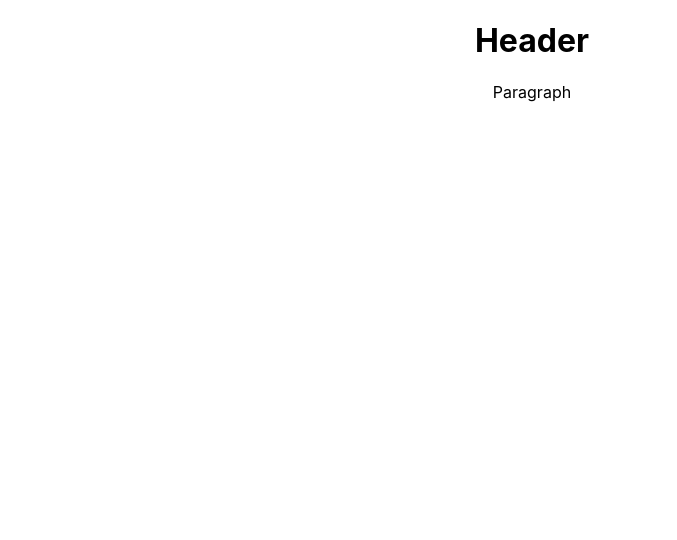
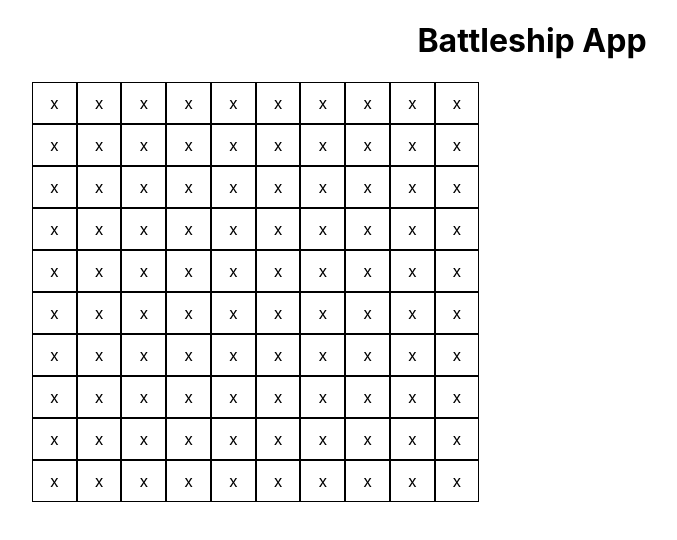
Before and after one commit to Gizzz/battleship-app, a React (Create React App) app: page / in a window 1280 px wide. Shown: the top 540 px of the page, without its empty margins (108-785 px from the left). Built offline with nearby package versions, Linux system fonts and the light colour scheme.

Commit message:
add initial Board component implementation

```diff
--- a/src/App.css
+++ b/src/App.css
@@ -1,3 +1,3 @@
-.App {
+.app {
   text-align: center;
 }
--- a/src/App.js
+++ b/src/App.js
@@ -1,12 +1,17 @@
 import React, { Component } from 'react';
+
+import Board from './components/Board';
+
 import './App.css';
 
 class App extends Component {
   render() {
     return (
-      <div className="App">
-        <h1>Header</h1>
-        <p>Paragraph</p>
+      <div className="app">
+        <h1>Battleship App</h1>
+        <div className="app__board">
+          <Board />
+        </div>
       </div>
     );
   }
--- /dev/null
+++ b/src/components/Board/Board.jsx
@@ -0,0 +1,31 @@
+import React from 'react';
+import './Board.scss';
+
+const Board = () => {
+  const rowsCount = 10;
+  const rows = [];
+  for (let i = 0; i < rowsCount; i++) {
+    rows.push(
+      <div className="board__row" key={i}>
+        <div className="board__cell">x</div>
+        <div className="board__cell">x</div>
+        <div className="board__cell">x</div>
+        <div className="board__cell">x</div>
+        <div className="board__cell">x</div>
+        <div className="board__cell">x</div>
+        <div className="board__cell">x</div>
+        <div className="board__cell">x</div>
+        <div className="board__cell">x</div>
+        <div className="board__cell">x</div>
+      </div>
+    );
+  }
+
+  return (
+    <div className="board">
+      {rows}
+    </div>
+  );
+};
+
+export default Board;
--- /dev/null
+++ b/src/components/Board/Board.scss
@@ -0,0 +1,14 @@
+.board {
+  margin: 0 auto;
+  width: 1000px;
+}
+
+.board__row {
+  display: flex;
+  flex-direction: row;
+}
+
+.board__cell {
+  border: 1px solid black;
+  padding: 10px 17px;
+}
--- /dev/null
+++ b/src/components/Board/index.js
@@ -0,0 +1,3 @@
+import Board from './Board';
+
+export default Board;
```
